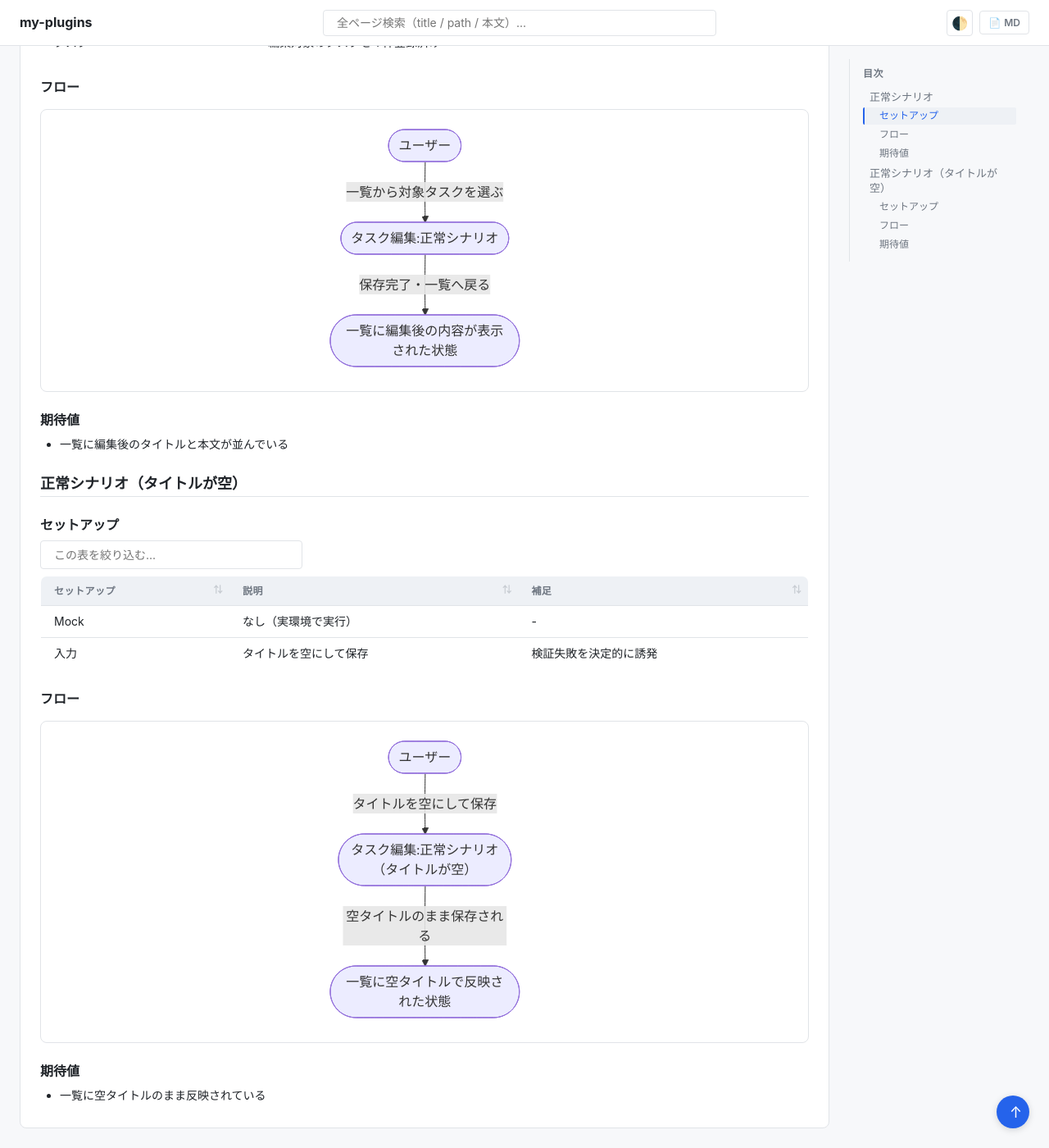
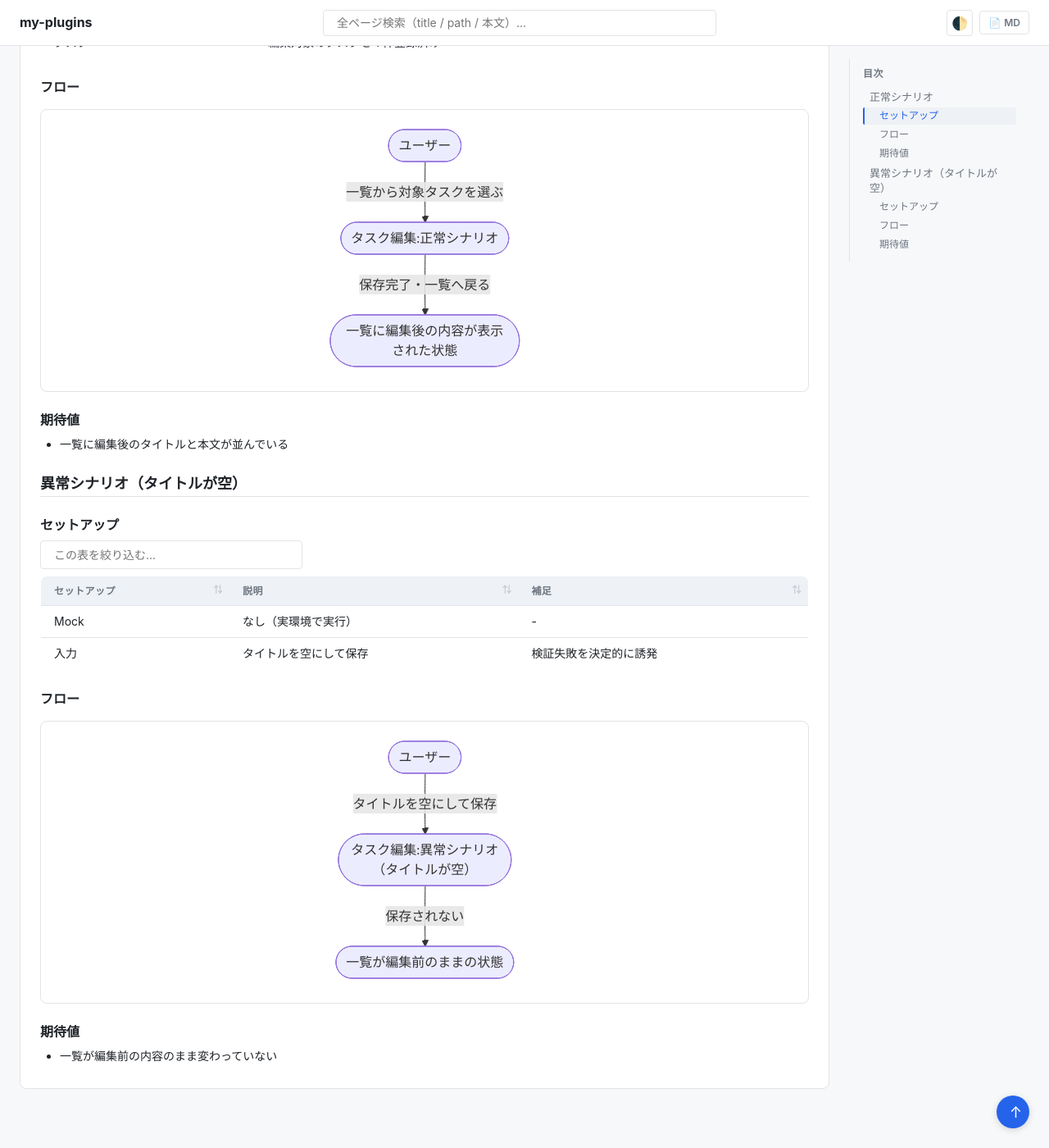
Before and after one commit to shuhei1101/ai-monitor-e2e, a Jekyll site: the page built from docs/wiki/設計図/シナリオ/複合ユースケース/タスク編集から一覧反映.md, in a window 1280 px wide and 1400 px high, scrolled down 395 px. Shown: the whole window at 82% size. Built offline with Jekyll 4.4.1, drawn with Linux system fonts in a browser that asks for light colours; our own code applies the rules of GitHub Pages for plain Markdown files.

Commit message:
タスク編集から一覧反映複合シナリオのタイトル空を異常シナリオへ戻す

````diff
--- a/docs/wiki/設計図/シナリオ/複合ユースケース/タスク編集から一覧反映.md
+++ b/docs/wiki/設計図/シナリオ/複合ユースケース/タスク編集から一覧反映.md
@@ -29,7 +29,7 @@
 
 - 一覧に編集後のタイトルと本文が並んでいる
 
-## 正常シナリオ（タイトルが空）
+## 異常シナリオ（タイトルが空）
 
 ### セットアップ
 
@@ -42,12 +42,12 @@
 
 ```mermaid
 flowchart TD
-  U0([ユーザー]) -->|タイトルを空にして保存| UC1([タスク編集:正常シナリオ<br>（タイトルが空）])
-  UC1 -->|空タイトルのまま保存される| DONE([一覧に空タイトルで反映された状態])
+  U0([ユーザー]) -->|タイトルを空にして保存| UC1([タスク編集:異常シナリオ<br>（タイトルが空）])
+  UC1 -->|保存されない| DONE([一覧が編集前のままの状態])
 
-  click UC1 "../単一ユースケース/タスク編集.md#正常シナリオタイトルが空"
+  click UC1 "../単一ユースケース/タスク編集.md#異常シナリオタイトルが空"
 ```
 
 ### 期待値
 
-- 一覧に空タイトルのまま反映されている
+- 一覧が編集前の内容のまま変わっていない
````
